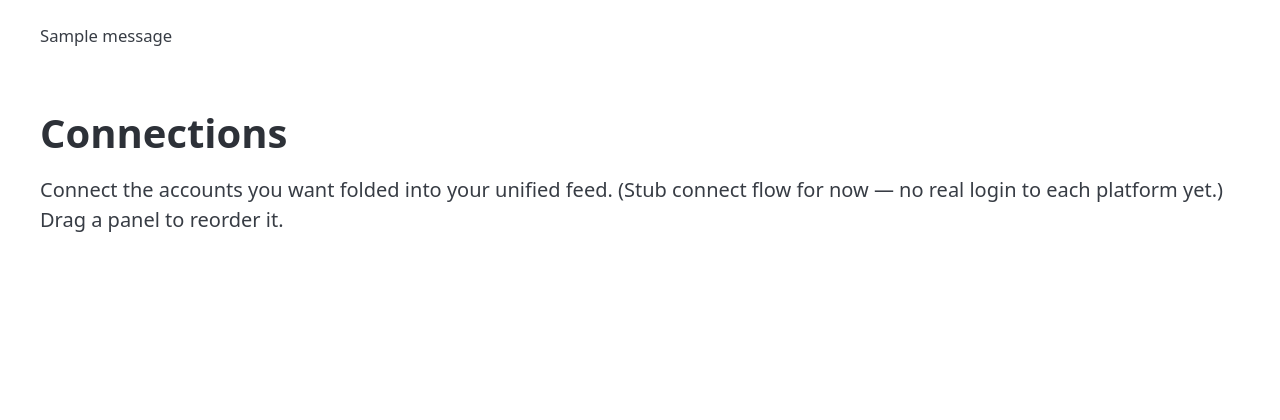
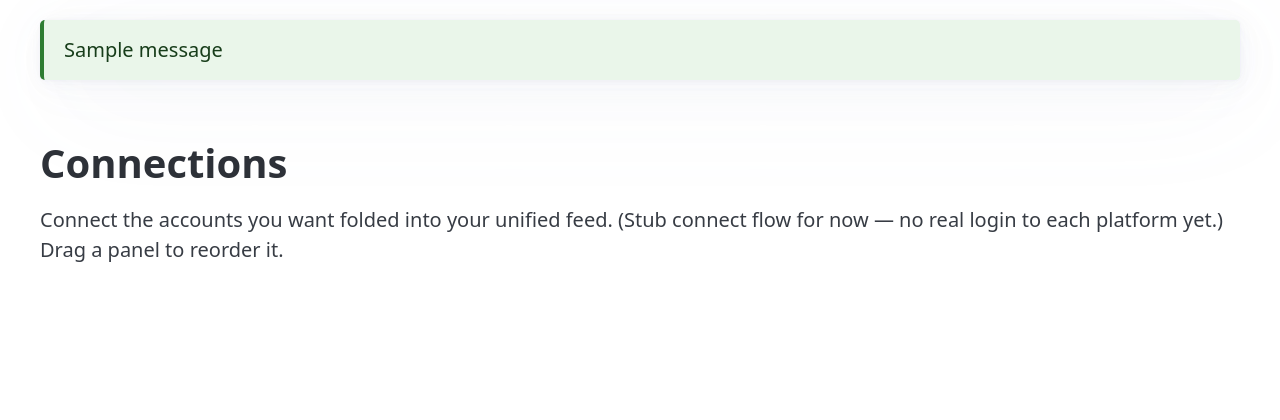
Before and after one commit to aclark4life/feedwell, a Django app: template src/feedwell/templates/feeds/connections.html in a window 1280 px wide. Shown: the part 110-530 px from the top of the page. Run offline with Django 3.2, Linux system fonts and the light colour scheme; the template is opened without the code that fills it, so the values that code supplies are empty; tables that the repository leaves empty hold one stand-in row (values such as "Sample post"); one stand-in notice (Sample message) is shown.

Commit message:
Style flash messages by severity
Messages (errors, warnings, successes, info) were rendered as plain
unstyled text, making it hard to tell an error like "X isn't
configured yet" apart from a routine success message. Wraps each in an
<article> tagged with Django's default message tag (error/warning/
success/info) and adds matching colored left-border/background styles.

Co-authored-by: Copilot <223556219+Copilot@users.noreply.github.com>

```diff
--- a/src/feedwell/templates/base.html
+++ b/src/feedwell/templates/base.html
@@ -8,6 +8,11 @@
   <style>
     body { display: flex; flex-direction: column; min-height: 100vh; }
     main { flex: 1; }
+    .message { padding: 0.75rem 1rem; margin-bottom: 1rem; border-left: 4px solid; }
+    .message-error { border-color: #c62828; background: #fdecea; color: #611a15; }
+    .message-warning { border-color: #ef6c00; background: #fff4e5; color: #663c00; }
+    .message-success { border-color: #2e7d32; background: #eaf6ea; color: #173d1a; }
+    .message-info { border-color: #1565c0; background: #e8f1fb; color: #0d3866; }
   </style>
 </head>
 <body hx-boost="true">
@@ -35,7 +40,7 @@
   <main class="container">
     {% if messages %}
       {% for message in messages %}
-        <p><small>{{ message }}</small></p>
+        <article class="message message-{{ message.tags }}">{{ message }}</article>
       {% endfor %}
     {% endif %}
     {% block content %}{% endblock %}
```
